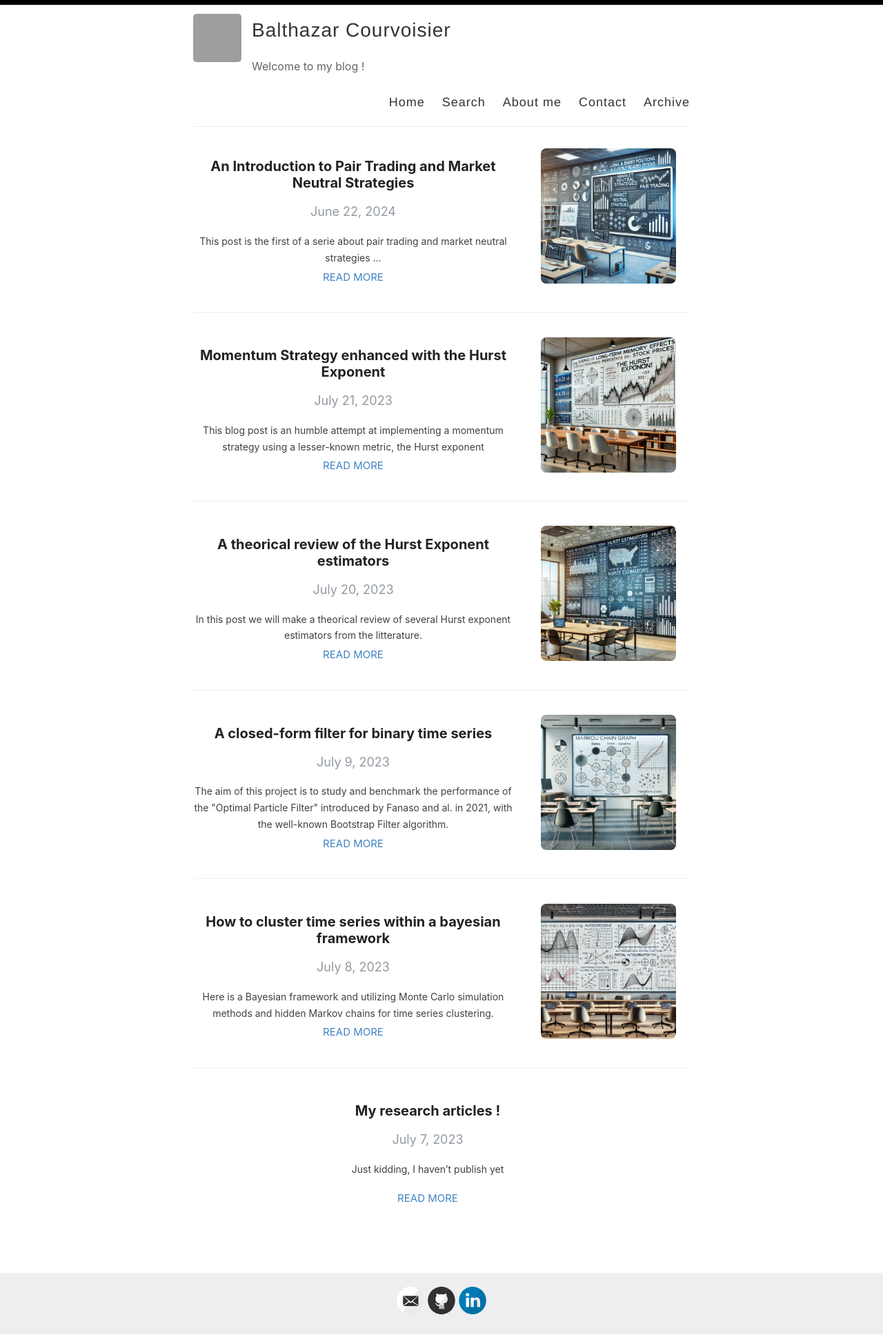
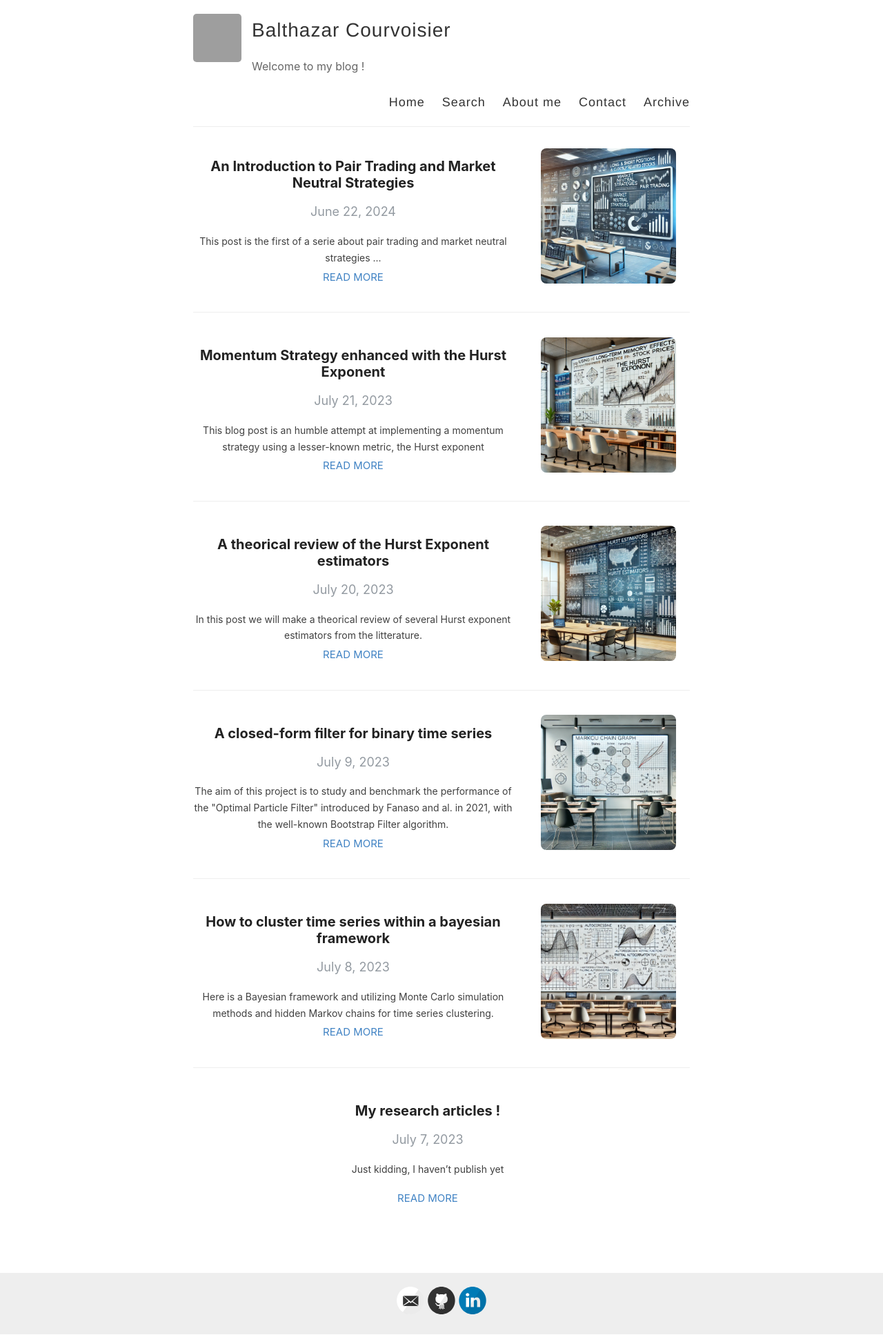
Before and after one commit to Zaltarba/blog, a Jekyll site: the page built from index.html, in a window 1280 px wide. Shown: the whole page at 69% size. Built offline with Jekyll 4.4.1, drawn with Linux system fonts in a browser that asks for light colours; the list of posts is cut into pages by our own code.

Commit message:
Update default.html

```diff
--- a/_layouts/default.html
+++ b/_layouts/default.html
@@ -39,9 +39,7 @@
             margin-bottom: 20px;
         }
     </style>
-  </head>
-  <body>
-    <div id="bar"></div>
+  </head>  <body>
     <div class="wrapper-container">
       <div class="wrapper-masthead">
         <div class="container">
```
